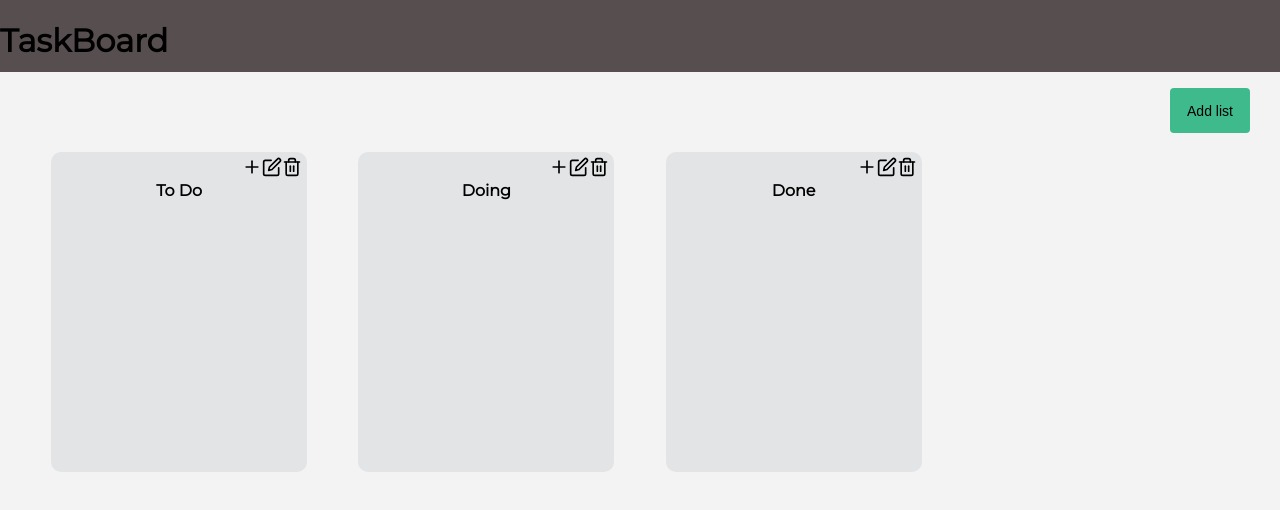
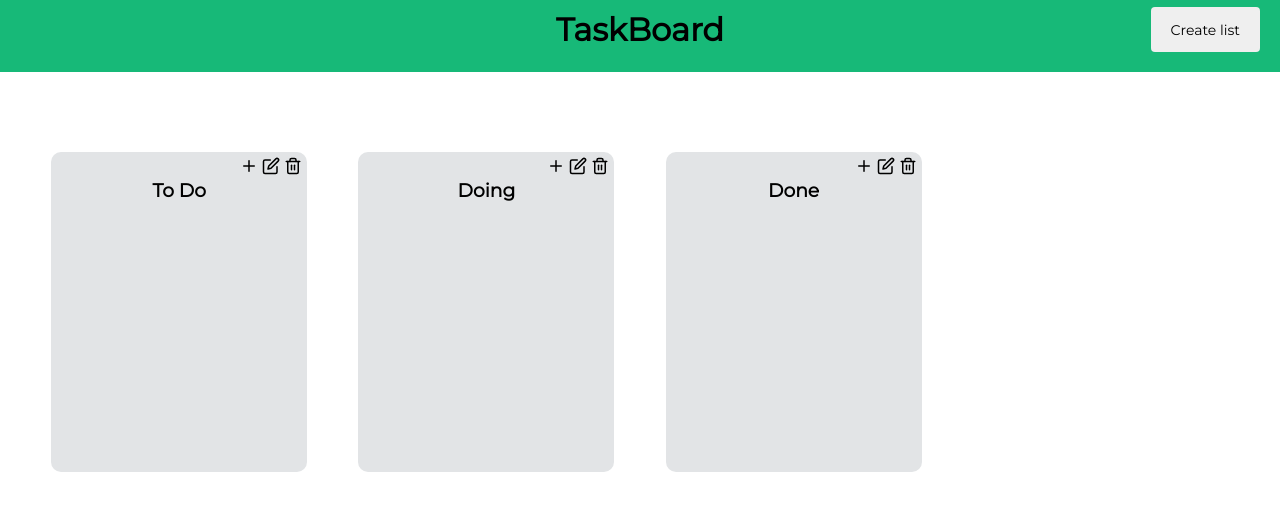
Before and after one commit to KristianNikolov777/TaskBoard, an Angular app: page / in a window 1280 px wide. Shown: the top 510 px of the page. Built offline with nearby package versions, Linux system fonts and the light colour scheme.

Commit message:
UI improvements.

```diff
--- a/src/app/app.component.css
+++ b/src/app/app.component.css
@@ -1,16 +1,21 @@
 .navbar {
   height: 9vh;
   font-family: 'Montserrat', sans-serif;
-  background-color: #574f4f;
+  text-align: center;
+  background-color: #17b978;
   position: fixed;
   top: 0;
   width: 100vw;
 }
 
+h1 {
+  margin-top: 10px;
+}
+
 .container {
   margin-top: 9vh;
   width: 100vw;
-  background-color: #f3f3f3;
+  /* background-color: #f3f3f3; */
   height: 89vh;
   max-height: 89vh;
   overflow-y: auto;
--- a/src/app/board/board.component.css
+++ b/src/app/board/board.component.css
@@ -10,15 +10,15 @@
 }
 
 .add-list {
-  background-color: #3fba8d;
   height: 45px;
-  width: 80px;
+  font-family: 'Montserrat', sans-serif;
   border-radius: 4px;
   border: none;
   font-size: 14px;
-  right: 30px;
-  position: absolute;
-  top: 11vh;
+  right: 20px;
+  padding: 10px 20px;
+  position: fixed;
+  top: 7px;
 }
 
 .list {
@@ -44,11 +44,7 @@
 }
 
 .create-btn {
-  margin-left: 20px;
-  background-color: #3fba8d;
-  height: 35px;
-  width: 80px;
-  border-radius: 4px;
-  border: none;
-  font-size: 14px;
+  vertical-align: middle;
+  padding-left: 10px;
+  cursor: pointer;
 }
--- a/src/app/board/board.component.html
+++ b/src/app/board/board.component.html
@@ -1,5 +1,5 @@
 <div class="board">
-  <button class="add-list" (click)="onAddList()">Add list</button>
+  <button class="add-list" (click)="onAddList()">Create list</button>
   <div class="lists">
     <app-list
     *ngFor="let list of lists, let i = index"
@@ -12,7 +12,12 @@
       [(ngModel)]="listTitle"
       maxlength="20"
       placeholder="Add title">
-      <button class="create-btn" (click)="onCreateList()">Add</button>
+      <img
+        src="assets/images/save.svg"
+        class="create-btn"
+        height="20"
+        width="20"
+        (click)="onCreateList()" />
     </div>
   </div>
 </div>
--- a/src/app/board/card/card-detail/card-detail.component.css
+++ b/src/app/board/card/card-detail/card-detail.component.css
@@ -32,6 +32,7 @@
 
 .input-description {
   height: 50px;
+  resize: none;
 }
 
 .edit-btn {
@@ -41,22 +42,29 @@
   height: 30px;
   width: 70px;
   display: block;
-  background-color: #3fba8d;
+  background-color: #17B978;
   border-radius: 4px;
   border: none;
   font-size: 14px;
 }
 
 .info {
-  margin-top: 20px;
+  margin-top: 5px;
   margin-left: 10px;
 }
 
 .label {
   text-decoration: underline;
-  margin-bottom: 8px;
+  margin-bottom: 5px;
+  font-weight: bold;
 }
 
 .title {
-  margin-bottom: 15px;
+  margin-bottom: 10px;
 }
+
+.description {
+  height: 60px;
+  max-height: 60px;
+  overflow-y: auto;
+}
--- a/src/app/board/card/card-detail/card-detail.component.html
+++ b/src/app/board/card/card-detail/card-detail.component.html
@@ -12,12 +12,15 @@
       [(ngModel)]="cardTitle"
       maxlength="15"
       placeholder="{{card.title}}">
-    <input
+    <textarea
+      rows="8"
+      cols="80"
       class="input input-description"
       type="text"
       [(ngModel)]="cardDescription"
       maxlength="100"
       placeholder="{{card.description}}">
+    </textarea>
     <button class="edit-btn" (click)="onEditCard()">Update</button>
   </div>
   <div class="info" *ngIf="!editMode">
--- a/src/app/board/card/card.component.css
+++ b/src/app/board/card/card.component.css
@@ -14,3 +14,15 @@
   float: right;
   cursor: pointer;
 }
+
+.info, .edit {
+  padding-right: 4px;
+}
+
+.title {
+  text-overflow: ellipsis;
+  overflow: hidden;
+  width: 165px;
+  white-space: nowrap;
+  display: inline-block;
+}
--- a/src/app/board/card/card.component.html
+++ b/src/app/board/card/card.component.html
@@ -3,24 +3,26 @@
   class="card"
   draggable="true"
   (dragstart)="dragStart($event)" >
-  {{card.title}}
+  <span class="title">{{card.title}}</span>
   <span class="actions">
     <img
       src="assets/images/info.svg"
-      height="20"
-      width="20"
+      height="15"
+      width="15"
+      class="info"
       title="View details"
       (click)="onViewCard()"/>
     <img
       src="assets/images/edit-3.svg"
-      height="20"
-      width="20"
+      height="15"
+      width="15"
       title="Edit card"
+      class="edit"
       (click)="onEditCard()"/>
     <img
       src="assets/images/delete.svg"
-      height="20"
-      width="20"
+      height="15"
+      width="15"
       (click)="onDeleteCard(cardIndex)"
       title="Delete card"/>
   </span>
--- a/src/app/board/list/list.component.css
+++ b/src/app/board/list/list.component.css
@@ -9,8 +9,6 @@
   max-height: 20rem;
   overflow-y: auto;
   border-radius: 10px;
-  /* box-shadow: 0 2px 4px 0 rgba(138, 138,138, 0.5); */
-  /* box-shadow: 0 2px 2px 0 rgba(0, 0, 0, 0.05); */
 }
 
 .list-title {
@@ -25,6 +23,10 @@
   right: 5px;
   text-align: right;
   cursor: pointer;
+}
+
+.plus, .edit {
+  padding-right: 4px;
 }
 
 .card {
@@ -54,6 +56,7 @@
 
 .description {
   height: 50px;
+  resize: none;
 }
 
 .create-btn {
@@ -63,4 +66,36 @@
   height: 30px;
   width: 50px;
   display: block;
+  background-color: #17B978;
+  border-radius: 4px;
+  border: none;
+  font-size: 14px;
 }
+
+.cards {
+  height: 250px;
+  max-height: 250px;
+  overflow-y: auto;
+}
+
+.edit-title {
+  margin-top: 25px;
+  margin-left: 20px;
+  height: 30px;
+  padding-left: 10px;
+  border-radius: 4px;
+  border-width: 0;
+}
+
+.save-btn {
+  vertical-align: middle;
+  padding-left: 10px;
+  cursor: pointer;
+}
+
+.close {
+  float: right;
+  cursor: pointer;
+  padding-right: 5px;
+  padding-top: 5px;
+}
--- a/src/app/board/list/list.component.html
+++ b/src/app/board/list/list.component.html
@@ -2,27 +2,59 @@
   <div class="list-actions">
     <img
     src="assets/images/plus.svg"
-    height="20"
-    width="20"
+    height="18"
+    width="18"
     title="Add card"
+    class="plus"
     (click)="onAddCard()"/>
     <img
     src="assets/images/edit.svg"
-    height="20"
-    width="20"
+    height="18"
+    width="18"
     title="Edit list"
+    class="edit"
     (click)="onEditList()"/>
     <img
     src="assets/images/trash-2.svg"
-    height="20"
-    width="20"
+    height="18"
+    width="18"
     title="Delete list"
     (click)="onDeleteList(index)"/>
   </div>
-  <h4 *ngIf="!editList" class="list-title">{{ list.title }}</h4>
+  <h3 *ngIf="!editList" class="list-title">{{ list.title }}</h3>
   <div *ngIf="editList">
-    <input placeholder="{{list.title}}" [(ngModel)]="listTitle">
-    <button (click)="onUpdateList(index)">Save</button>
+    <input placeholder="{{list.title}}" [(ngModel)]="listTitle" class="edit-title">
+    <img
+      src="assets/images/save.svg"
+      height="20"
+      width="20"
+      class="save-btn"
+      (click)="onUpdateList(index)" />
+  </div>
+  <div class="cards">
+    <div class="card" *ngIf="createCard">
+      <img
+        class="close"
+        src="assets/images/close.svg"
+        height="20"
+        width="20"
+        (click)="onClose()"/>
+      <input
+        class="input title"
+        type="text"
+        [(ngModel)]="cardTitle"
+        maxlength="40"
+        placeholder="Add title">
+      <textarea
+        rows="8"
+        cols="80"
+        class="input description"
+        type="text"
+        [(ngModel)]="cardDescription"
+        maxlength="150"
+        placeholder="Add description">
+      </textarea>
+      <button class="create-btn" (click)="onCreateCard(index)">Add</button>
     </div>
     <app-card
       *ngFor="let card of list.cards, let i = index"
@@ -30,19 +62,5 @@
       [cardIndex]="i"
       [card]="card">
     </app-card>
-  <div class="card" *ngIf="createCard">
-    <input
-    class="input title"
-    type="text"
-    [(ngModel)]="cardTitle"
-    maxlength="40"
-    placeholder="Add title">
-    <input
-    class="input description"
-    type="text"
-    [(ngModel)]="cardDescription"
-    maxlength="150"
-    placeholder="Add description">
-    <button class="create-btn" (click)="onCreateCard(index)">Add</button>
   </div>
 </div>
--- a/src/app/board/list/list.component.ts
+++ b/src/app/board/list/list.component.ts
@@ -22,6 +22,7 @@ export class ListComponent implements OnInit {
               private cardService: CardService) { }
 
   ngOnInit() {
+    this.listTitle = this.list.title;
   }
 
   onDeleteList(index) {
@@ -68,4 +69,8 @@ export class ListComponent implements OnInit {
     this.cardService.moveCard(startingListIndex, this.index, cardIndex);
   }
 
+  onClose() {
+    this.createCard = false;
+  }
+
 }
--- a/src/styles.css
+++ b/src/styles.css
@@ -3,7 +3,6 @@
 body {
   margin: 0;
   font-family: 'Montserrat', sans-serif;
-/* font-family: 'Noto Sans', sans-serif; */
 }
 
 ::-webkit-scrollbar-track
@@ -14,15 +13,11 @@ body {
 
 ::-webkit-scrollbar
 {
-	width: 10px;
+	width: 7px;
 	background-color: #F5F5F5;
 }
 
 ::-webkit-scrollbar-thumb
 {
-	background-color: #0ae;
-
-	background-image: -webkit-gradient(linear, 0 0, 0 100%,
-	                   color-stop(.5, rgba(255, 255, 255, .2)),
-					   color-stop(.5, transparent), to(transparent));
+  background-color: #76939d;
 }
```
Also changed, not shown: src/assets/images/save.svg (added). Lines whose indentation alone changed are shown as unchanged.
